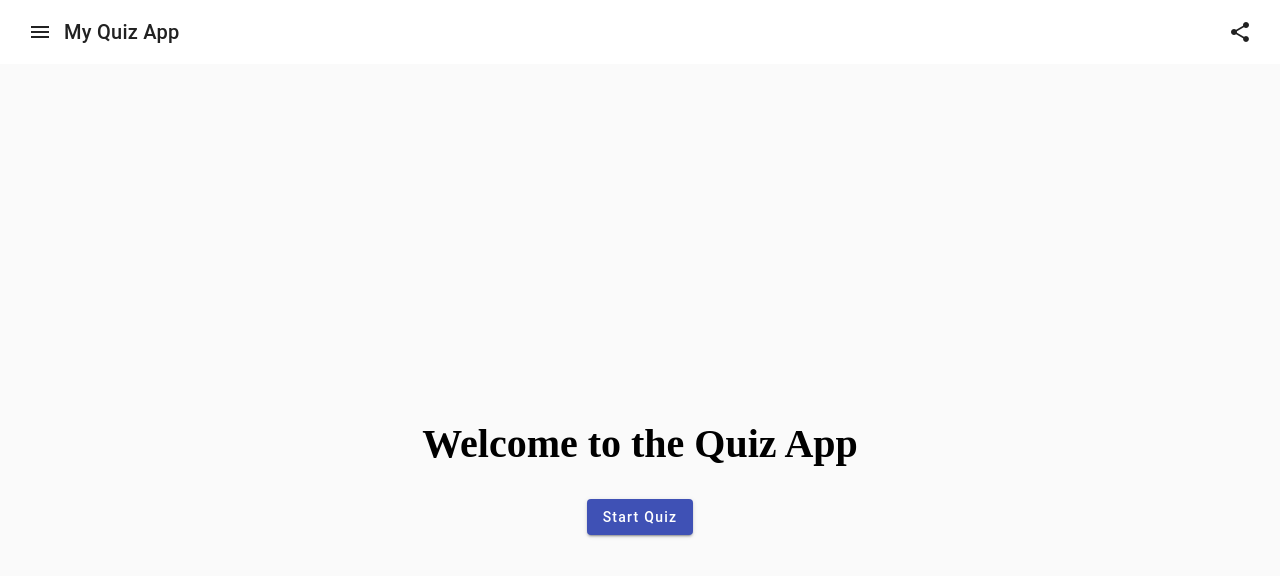
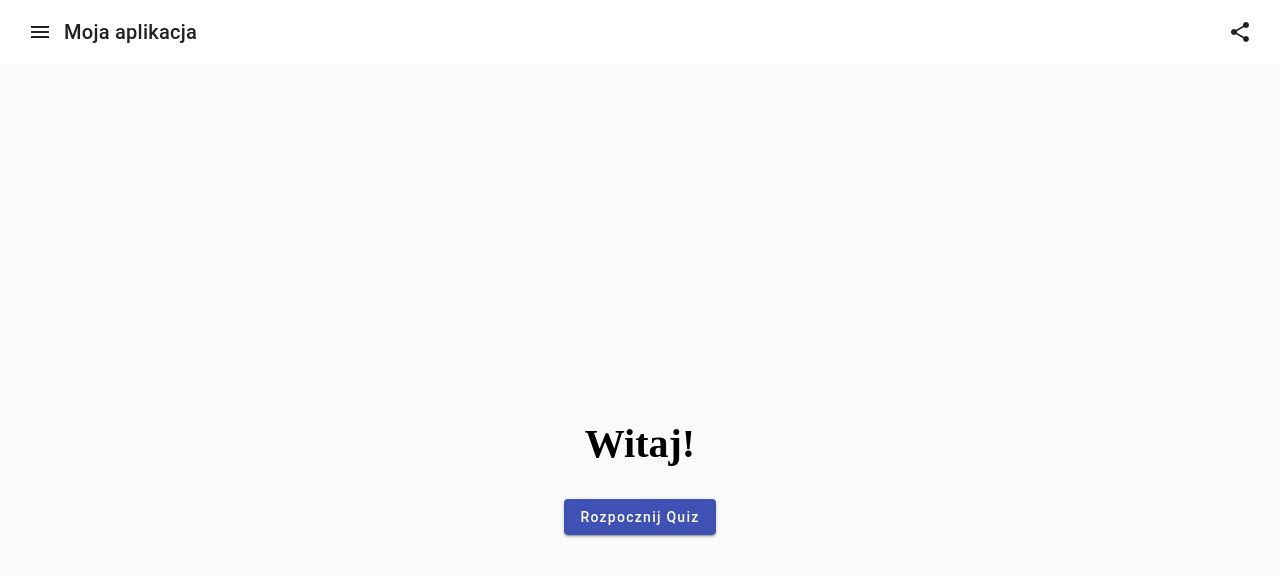
Before and after one commit to HyTechOutreach/quiz-app-workshop, an Angular app: page / in a window 1280 px wide. Shown: the top 576 px of the page. Built offline with nearby package versions, Linux system fonts and the light colour scheme.

Commit message:
feat: Translate strings to Polish

```diff
--- a/src/app/app.component.ts
+++ b/src/app/app.component.ts
@@ -9,5 +9,5 @@ import { ToolbarComponent } from './toolbar/toolbar.component';
     styleUrl: './app.component.scss',
 })
 export class AppComponent {
-    protected readonly title = signal('My Quiz App');
+    protected readonly title = signal('Moja aplikacja');
 }
--- a/src/app/home/home.component.html
+++ b/src/app/home/home.component.html
@@ -1,4 +1,4 @@
 <div class="container">
-    <h1 class="header">Welcome to the Quiz App</h1>
-    <button matButton="elevated" color="primary" routerLink="/quiz">Start Quiz</button>
+    <h1 class="header">Witaj!</h1>
+    <button matButton="elevated" color="primary" routerLink="/quiz">Rozpocznij Quiz</button>
 </div>
```
